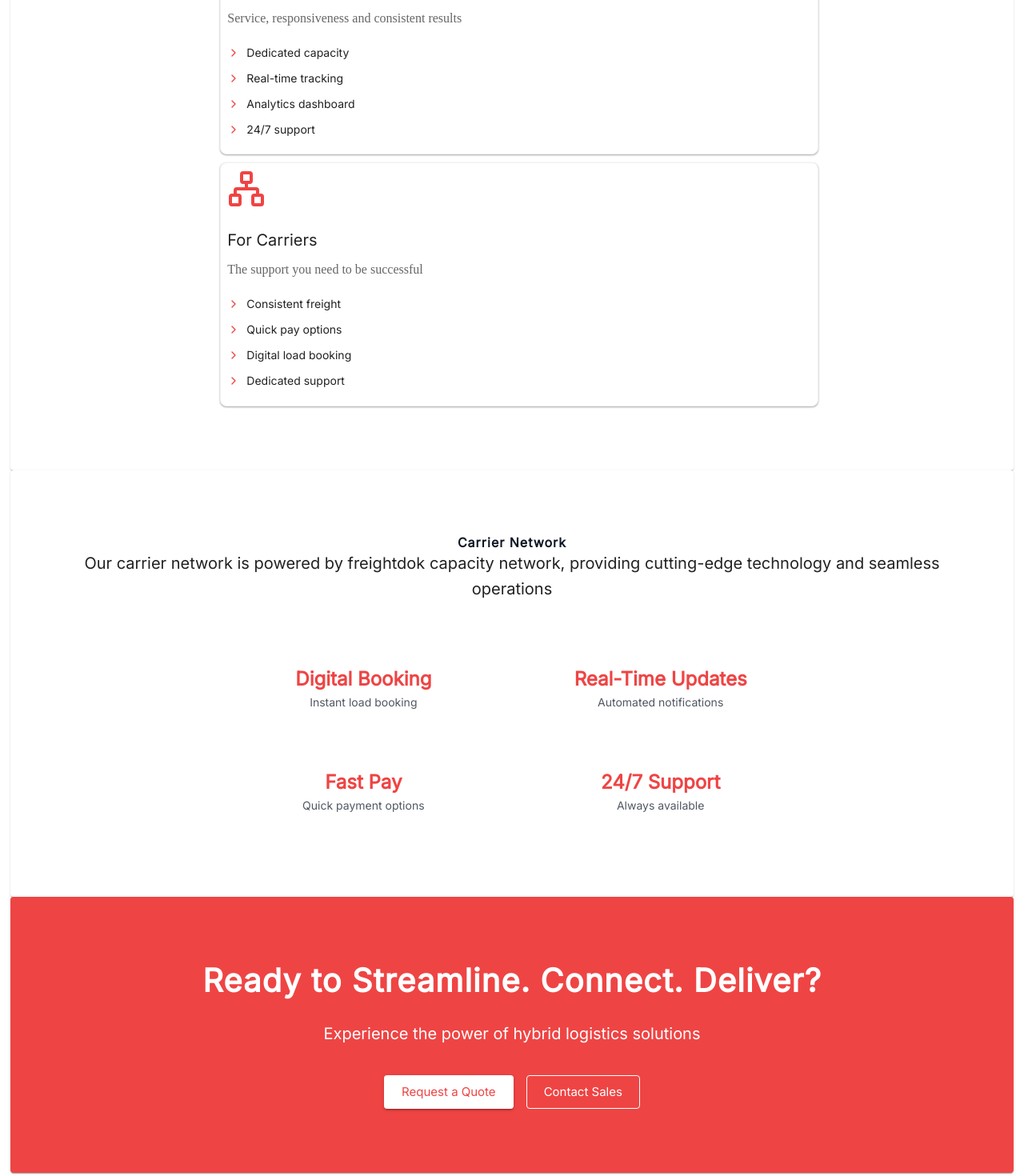
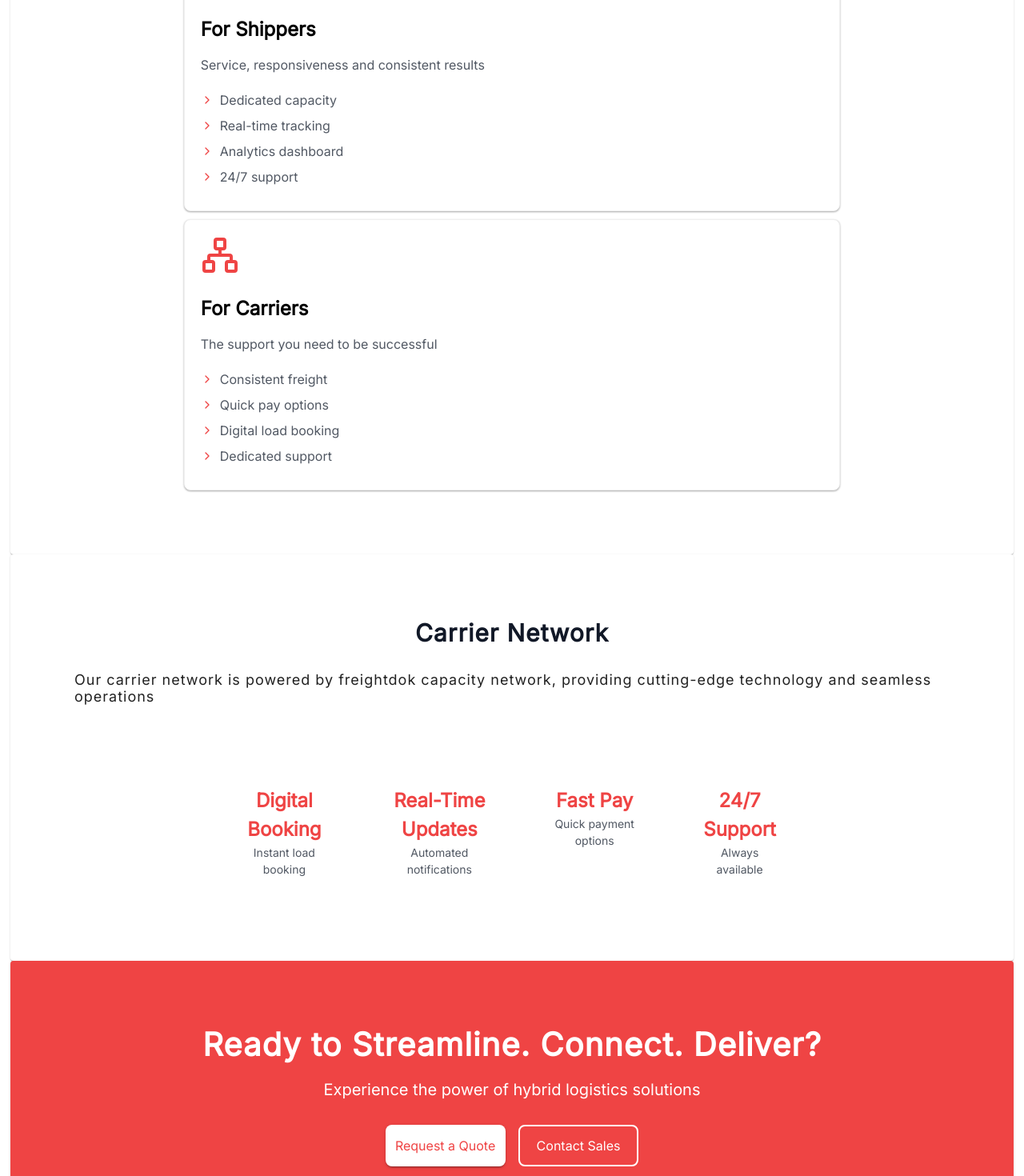
Before and after one commit to sirgill/sunnylogistics, a React (Create React App) app: page / in a window 1280 px wide. Shown: the part 1100-2570 px from the top of the page at 80% size. Built offline with nearby package versions, Linux system fonts and the light colour scheme.

Commit message:
"landing page ui"

```diff
--- a/src/scenes/Landingpage/LandingPage.jsx
+++ b/src/scenes/Landingpage/LandingPage.jsx
@@ -9,6 +9,7 @@ import ServiceCard from "../components/ServiceCard";
 import { Truck, Network } from "lucide-react";
 import { MainHeading, SectionHeading, BodyText } from "../heading/index";
 import { ChevronRight } from "lucide-react";
+import dictionary from "../dictionary";
 
 const HeroActionButtons = styled.div`
   margin-top: 2rem;
@@ -47,6 +48,21 @@ const useStyles = makeStyles((theme) => ({
     },
     fontWeight: 400,
   },
+  requestButton: {
+    backgroundColor: theme.palette.secondary.main,
+    color: theme.palette.primary.main,
+    textTransform: "none",
+    padding: 12,
+    borderRadius: 8,
+    fontSize: "16px",
+    fontFamily: "Inter, sans-serif",
+    "&:hover": {
+      backgroundColor: theme.palette.primary.dark,
+      color: theme.palette.secondary.light,
+    },
+    fontWeight: 400,
+    width: 150,
+  },
 }));
 
 const LandingPage = () => {
@@ -57,12 +73,13 @@ const LandingPage = () => {
     <>
       {/* Hero Section */}
       <HeroSectionContainer backgroundColor="#141B2A">
-        <MainHeading style={{ color: "#FFFFFF", fontSize: "40px" }}>
-          Hybrid Logistics Solutions
+        <MainHeading
+          style={{ color: theme.palette.secondary.main, fontSize: "40px" }}
+        >
+          {dictionary.hero.title}
         </MainHeading>
         <SectionHeading style={{ color: "#D1D5DB" }}>
-          Asset-Based Carrier & Tech-Enabled Freight Brokerage serving the
-          Midwest since 2019
+          {dictionary.hero.subtitle}
         </SectionHeading>
         <HeroActionButtons>
           <Button
@@ -71,14 +88,14 @@ const LandingPage = () => {
             size="large"
             endIcon={<ChevronRight />}
           >
-            Ship Now
+            {dictionary.hero.shipNow}
           </Button>
           <Button
             variant="outlined"
             className={classes.outlinedButton}
             size="large"
           >
-            Join Our Network
+            {dictionary.hero.joinNetwork}
           </Button>
         </HeroActionButtons>
       </HeroSectionContainer>
@@ -94,19 +111,25 @@ const LandingPage = () => {
           <MainHeading
             style={{ color: theme.palette.darkGrey.main, fontSize: "30px" }}
           >
-            Complete Logistics Solutions
+            {dictionary.about.heading}
           </MainHeading>
           <BodyText
-            style={{ color: theme.palette.text.main, fontSize: "20px" }}
+            style={{
+              color: theme.palette.text.main,
+              fontSize: "20px",
+              marginTop: 30,
+            }}
           >
-            Since 2019, we've successfully moved thousands of loads for our
-            valued customers, maintaining a 98.5% on-time delivery rate. Our
-            commitment to excellence has earned us long-term partnerships with
-            leading manufacturers and distributors across the Midwest.
+            {dictionary.about.body}
           </BodyText>
         </Grid>
         <div
-          style={{ display: "flex", justifyContent: "center", gap: "2rem",marginTop:30 }}
+          style={{
+            display: "flex",
+            justifyContent: "center",
+            gap: "2rem",
+            marginTop: 30,
+          }}
         >
           <StatBox title="10,000+" description="Loads Delivered" />
           <StatBox title="1:1" description="Single Point of Contact" />
@@ -117,38 +140,30 @@ const LandingPage = () => {
 
       {/* Services Section */}
       <SectionContainer background="#fff">
-        <MainHeading style={{ color: theme.palette.darkGrey.main }}>
+        <MainHeading
+          style={{ color: theme.palette.darkGrey.main, fontSize: "30px" }}
+        >
           Our Services
         </MainHeading>
-        <Grid container style={{ justifyContent: "center" }}>
-          <Grid item xs={12} md={8} style={{ width: "100%" }}>
+        <Grid container style={{ justifyContent: "center", marginTop: 20 }}>
+          <Grid item xs={12} md={9} style={{ width: "100%" }}>
             <ServiceCard
               icon={<Truck />}
-              title="For Shippers"
-              description="Service, responsiveness and consistent results"
-              features={[
-                "Dedicated capacity",
-                "Real-time tracking",
-                "Analytics dashboard",
-                "24/7 support",
-              ]}
-              buttonText="Learn More"
-              buttonLink="/shippers"
+              title={dictionary.services.forShippers.title}
+              description={dictionary.services.forShippers.description}
+              features={dictionary.services.forShippers.features}
+              buttonText={dictionary.services.forShippers.buttonText}
+              buttonLink={dictionary.services.forShippers.buttonLink}
             />
           </Grid>
-          <Grid item xs={12} md={8} style={{ width: "100%" }}>
+          <Grid item xs={12} md={9} style={{ width: "100%" }}>
             <ServiceCard
               icon={<Network />}
-              title="For Carriers"
-              description="The support you need to be successful"
-              features={[
-                "Consistent freight",
-                "Quick pay options",
-                "Digital load booking",
-                "Dedicated support",
-              ]}
-              buttonText="Learn More"
-              buttonLink="/carriers"
+              title={dictionary.services.forCarriers.title}
+              description={dictionary.services.forCarriers.description}
+              features={dictionary.services.forCarriers.features}
+              buttonText={dictionary.services.forCarriers.buttonText}
+              buttonLink={dictionary.services.forCarriers.buttonLink}
             />
           </Grid>
         </Grid>
@@ -156,92 +171,82 @@ const LandingPage = () => {
 
       {/* Technology Platform */}
       <SectionContainer>
-        <MainHeading style={{ color: theme.palette.darkGrey.main }}>
-          Carrier Network
+  <MainHeading style={{ color: theme.palette.darkGrey.main, fontSize: "30px" }}>
+    {dictionary.carrierNetwork.main}
   </MainHeading>
-        <Typography variant="h6" align="center" gutterBottom>
-          Our carrier network is powered by freightdok capacity network,
-          providing cutting-edge technology and seamless operations
-        </Typography>
-        <Grid
-          container
-          spacing={4}
-          justifyContent="center"
-          style={{ marginTop: "2rem" }}
-        >
+  <SectionHeading style={{ color: theme.palette.darkGrey }}>
+    {dictionary.carrierNetwork.description}
+  </SectionHeading>
+  <Grid container spacing={4} justifyContent="center" style={{ marginTop: "2rem" }}>
     <Grid item xs={12} md={8}>
-            <Grid container spacing={3}>
+      <div style={{ display: "flex", justifyContent: "center", gap: "2rem", marginTop: 30 }}>
         <Grid item xs={6}>
           <StatBox
-                  title="Digital Booking"
-                  description="Instant load booking"
+            title={dictionary.carrierNetwork.statBoxes.digitalBooking.title}
+            description={dictionary.carrierNetwork.statBoxes.digitalBooking.description}
+          />
+        </Grid>
+        <Grid item xs={7}>
+          <StatBox
+            title={dictionary.carrierNetwork.statBoxes.realTimeUpdates.title}
+            description={dictionary.carrierNetwork.statBoxes.realTimeUpdates.description}
           />
         </Grid>
         <Grid item xs={6}>
           <StatBox
-                  title="Real-Time Updates"
-                  description="Automated notifications"
+            title={dictionary.carrierNetwork.statBoxes.fastPay.title}
+            description={dictionary.carrierNetwork.statBoxes.fastPay.description}
           />
         </Grid>
         <Grid item xs={6}>
-                <StatBox title="Fast Pay" description="Quick payment options" />
+          <StatBox
+            title={dictionary.carrierNetwork.statBoxes.support.title}
+            description={dictionary.carrierNetwork.statBoxes.support.description}
+          />
         </Grid>
-              <Grid item xs={6}>
-                <StatBox title="24/7 Support" description="Always available" />
-              </Grid>
-            </Grid>
+      </div>
     </Grid>
   </Grid>
 </SectionContainer>
+
 
       {/* CTA Section */}
       <SectionContainer
         style={{ padding: "5%" }}
         background={theme.palette.primary.main}
       >
-        <MainHeading style={{ color: "#FFFFFF", fontSize: "40px" }}>
-          Ready to Streamline. Connect. Deliver?
+        <MainHeading
+          style={{ color: theme.palette.secondary.main, fontSize: "40px" }}
+        >
+          {dictionary.cta.main}
         </MainHeading>
         <BodyText
           style={{
             textAlign: "center",
             marginTop: "20px",
-            color: "#FFFFFF",
+            color: theme.palette.secondary.main,
             fontSize: "20px",
           }}
         >
-          Experience the power of hybrid logistics solutions
+          {dictionary.cta.body}
         </BodyText>
-        <Grid
-          container
-          justifyContent="center"
-          spacing={2}
-          style={{ marginTop: "2rem" }}
-        >
-          {[
-            { text: "Request a Quote", variant: "contained", color: "#FFFFFF" },
-            { text: "Contact Sales", variant: "outlined", color: "#FFFFFF" },
-          ].map((cta, index) => (
-            <Grid item key={index}>
+
+        <HeroActionButtons>
           <Button
-                variant={cta.variant}
-                style={{
-                  backgroundColor:
-                    cta.variant === "contained" ? "#FFFFFF" : "transparent",
-                  color:
-                    cta.variant === "contained"
-                      ? theme.palette.primary.main
-                      : "#FFFFFF",
-                  borderColor: "#FFFFFF",
-                  textTransform: "none",
-                }}
+            variant="contained"
+            className={classes.requestButton}
             size="large"
           >
-                {cta.text}
+            {dictionary.cta.requestQuote}
           </Button>
-            </Grid>
-          ))}
-        </Grid>
+          <Button
+            variant="outlined"
+            className={classes.outlinedButton}
+            size="large"
+          >
+            {dictionary.cta.contactSales}
+          </Button>
+        </HeroActionButtons>
       </SectionContainer>
     </>
   );
--- a/src/scenes/components/ServiceCard.jsx
+++ b/src/scenes/components/ServiceCard.jsx
@@ -1,9 +1,9 @@
 import React from "react";
 import styled from "@emotion/styled";
-import { Typography } from "@material-ui/core";
 import { ChevronRight } from "lucide-react";
 import { useTheme } from "@material-ui/core/styles";
 import CardHeading from "../heading/cardHeading";
+import { BodyText } from "../heading";
 
 const IconWrapper = styled.div`
   margin-bottom: 1.5rem;
@@ -33,37 +33,15 @@ const FeatureItem = styled.li`
 
 const ServiceCardContainer = styled.div`
   background-color: #ffffff;
-  padding: 8px;
+  padding: 20px;
   border-radius: 8px;
   box-shadow: 0 1px 3px rgba(0, 0, 0, 0.12), 0 1px 2px rgba(0, 0, 0, 0.24);
   border: 1px solid #f0f0f0;
   transition: box-shadow 0.2s;
-  &:hover {
-    box-shadow: 0 4px 6px rgba(0, 0, 0, 0.1), 0 2px 4px rgba(0, 0, 0, 0.06);
-  }
   margin-top: 10px;
-  width:100%
 `;
 
-const Title = styled.h3`
-  font-size: 2em;
-  font-weight: bold;
-  margin-bottom: 8px;
-`;
-
-const Description = styled.p`
-  color: #666666;
-  margin-bottom: 8px;
-`;
-
-const ServiceCard = ({
-  icon,
-  title,
-  description,
-  features,
-  buttonText,
-  buttonLink,
-}) => {
+const ServiceCard = ({ icon, title, description, features }) => {
   const theme = useTheme();
 
   return (
@@ -73,8 +51,10 @@ const ServiceCard = ({
           {icon}
         </IconWrapper>
       )}
-      <CardHeading style={{fontSize:'20px'}}>{title}</CardHeading>
-      <Description>{description}</Description>
+      <CardHeading style={{ fontSize: "24px" }}>{title}</CardHeading>
+      <BodyText style={{ color: theme.palette.text.main, fontSize: "16px", marginTop:20 }}>
+        {description}
+      </BodyText>
       {features && (
         <FeatureList>
           {features.map((feature, index) => (
@@ -84,7 +64,15 @@ const ServiceCard = ({
                 color={theme.palette.primary.main}
                 style={{ marginRight: 8 }}
               />
-              <Typography variant="body2">{feature}</Typography>
+              <BodyText
+                style={{
+                  color: theme.palette.text.main,
+                  fontSize: "16px",
+                  marginTop:0
+                }}
+              >
+                {feature}
+              </BodyText>
             </FeatureItem>
           ))}
         </FeatureList>
--- /dev/null
+++ b/src/scenes/dictionary.js
@@ -0,0 +1,70 @@
+const dictionary = {
+  hero: {
+    title: "Hybrid Logistics Solutions",
+    subtitle:
+      "Asset-Based Carrier & Tech-Enabled Freight Brokerage serving the Midwest since 2019",
+    shipNow: "Ship Now",
+    joinNetwork: "Join Our Network",
+  },
+  about: {
+    heading: "Complete Logistics Solutions",
+    body: "Since 2019, we've successfully moved thousands of loads for our valued customers, maintaining a 98.5% on-time delivery rate. Our commitment to excellence has earned us long-term partnerships with leading manufacturers and distributors across the Midwest.",
+  },
+  services: {
+    forShippers: {
+      title: "For Shippers",
+      description: "Service, responsiveness and consistent results",
+      features: [
+        "Dedicated capacity",
+        "Real-time tracking",
+        "Analytics dashboard",
+        "24/7 support",
+      ],
+      buttonText: "Learn More",
+      buttonLink: "/shippers",
+    },
+    forCarriers: {
+      title: "For Carriers",
+      description: "The support you need to be successful",
+      features: [
+        "Consistent freight",
+        "Quick pay options",
+        "Digital load booking",
+        "Dedicated support",
+      ],
+      buttonText: "Learn More",
+      buttonLink: "/carriers",
+    },
+  },
+  cta: {
+    main: "Ready to Streamline. Connect. Deliver?",
+    body: "Experience the power of hybrid logistics solutions",
+    requestQuote: "Request a Quote",
+    contactSales: "Contact Sales",
+  },
+  carrierNetwork: {
+    main: "Carrier Network",
+    description:
+      "Our carrier network is powered by freightdok capacity network, providing cutting-edge technology and seamless operations",
+    statBoxes: {
+      digitalBooking: {
+        title: "Digital Booking",
+        description: "Instant load booking",
+      },
+      realTimeUpdates: {
+        title: "Real-Time Updates",
+        description: "Automated notifications",
+      },
+      fastPay: {
+        title: "Fast Pay",
+        description: "Quick payment options",
+      },
+      support: {
+        title: "24/7 Support",
+        description: "Always available",
+      },
+    },
+  },
+};
+
+export default dictionary;
--- a/src/scenes/heading/bodyText.js
+++ b/src/scenes/heading/bodyText.js
@@ -11,7 +11,7 @@ const BodyText = ({ children, style }) => {
         fontFamily: theme.typography.fontFamily,
         color: style.color || "#000",
         fontSize: style.fontSize,
-        marginTop:30
+        marginTop:style.marginTop
       }}
     >
       {children}
@@ -24,6 +24,7 @@ BodyText.propTypes = {
   style: PropTypes.shape({
     color: PropTypes.string,
     fontSize: PropTypes.string,
+    marginTop:PropTypes.string
   }),
 };
 
--- a/src/scenes/heading/cardHeading.js
+++ b/src/scenes/heading/cardHeading.js
@@ -7,11 +7,11 @@ const CardHeading = ({ children, style }) => {
 
   return (
     <div
-      className="text-4xl md:text-6xl font-bold"
       style={{
-        fontFamily: 'Inter, Arial, sans-serif',
-        fontWeight: theme.typography.h4.fontWeight,
-        ...style,
+        fontFamily: theme.typography.fontFamily,
+        color: style.color || "#000",
+        fontSize: style.fontSize,
+        fontWeight:'bold'
       }}
     >
       {children}
@@ -21,11 +21,14 @@ const CardHeading = ({ children, style }) => {
 
 CardHeading.propTypes = {
   children: PropTypes.node.isRequired,
-  style: PropTypes.object,
+  style: PropTypes.shape({
+    color: PropTypes.string,
+    fontSize: PropTypes.string,
+  }),
 };
 
 CardHeading.defaultProps = {
-  style: { color: '#000' },
+  style: { color: "#000" }, // Default color is black
 };
 
 export default CardHeading;
```
Also changed, not shown: 1 other file (tests, documents, lock files or other folders). Lines whose indentation alone changed are shown as unchanged.
